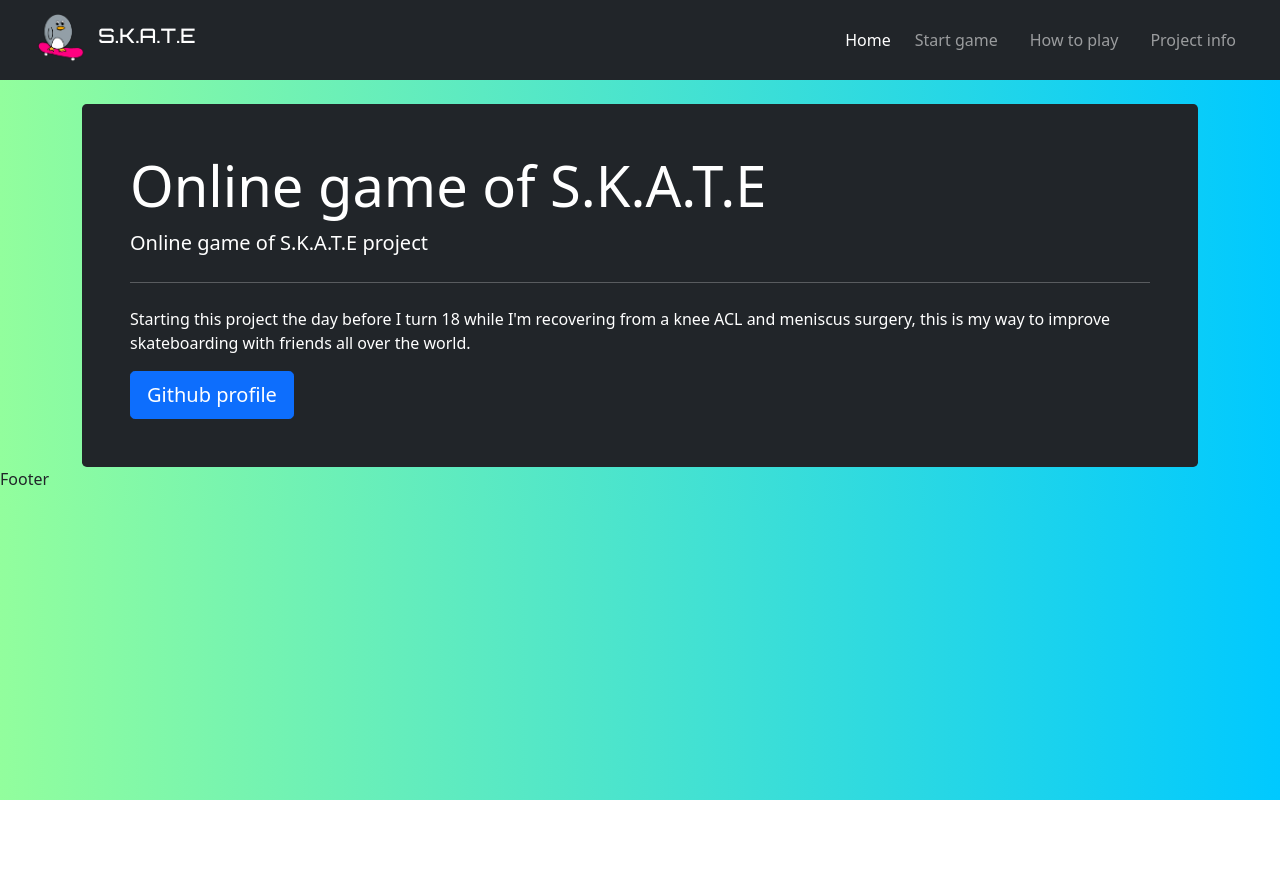
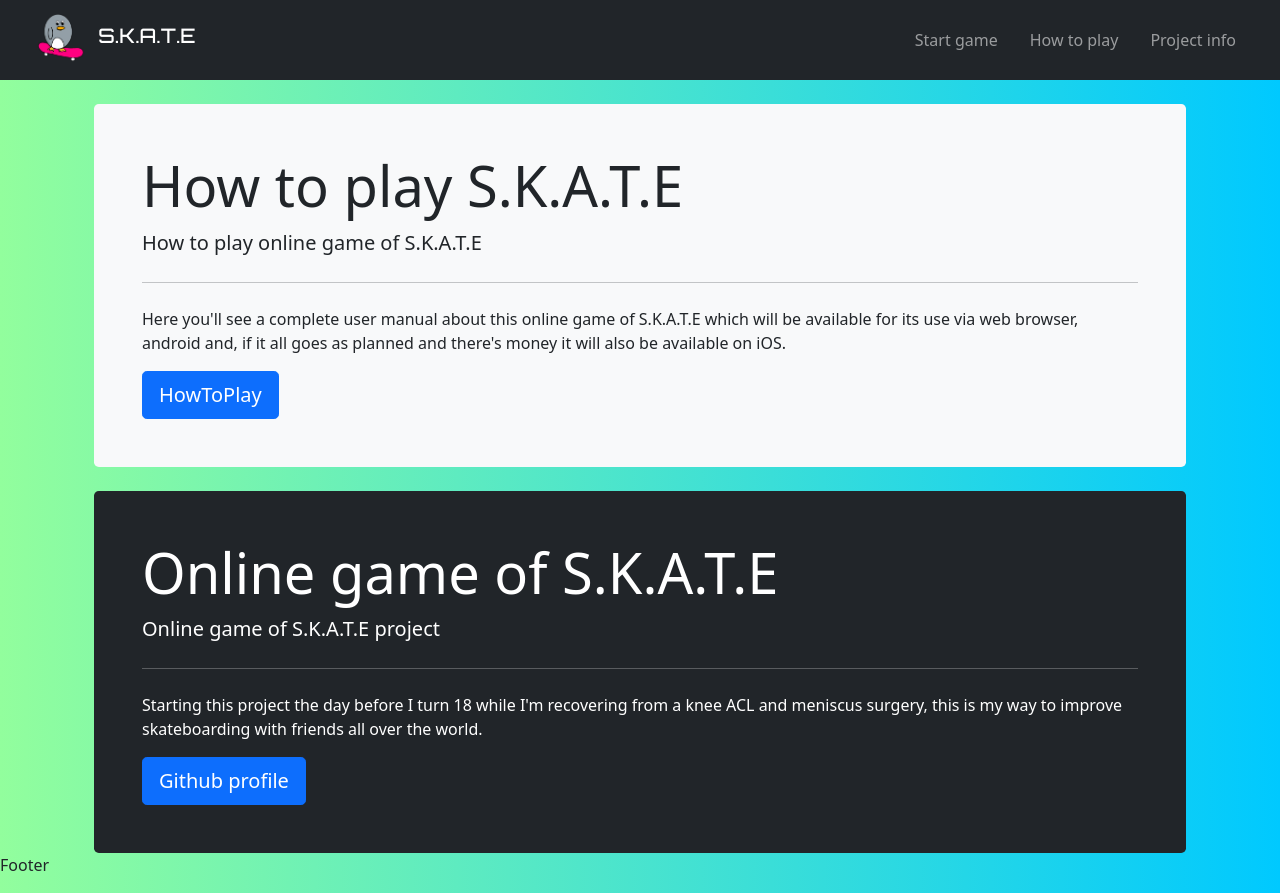
Before and after one commit to GameOfSKATE/GameOfSKATE.github.io, a website: page www/index.html in a window 1280 px wide. Before the commit the page ends 800 px from the top, so only its background shows below. Drawn offline with nearby package versions, Linux system fonts and the light colour scheme.

Commit message:
How to play

```diff
--- a/www/index.html
+++ b/www/index.html
@@ -36,17 +36,14 @@
             <div class="navbar-right">
                 <div class="collapse navbar-collapse" id="navbarNav">
                     <ul class="navbar-nav">
-                        <li class="nav-item">
-                            <a class="nav-link active" aria-current="page" href="#">Home</a>
-                        </li>
                         <li class="nav-item px-2">
                             <a class="nav-link" href="#">Start game</a>
                         </li>
                         <li class="nav-item px-2">
-                            <a class="nav-link" href="#">How to play</a>
+                            <a class="nav-link" href="#HowToPlay">How to play</a>
                         </li>
                         <li class="nav-item ps-2 pe-4">
-                            <a class="nav-link" href="#">Project info</a>
+                            <a class="nav-link" href="#ProjectInfo">Project info</a>
                         </li>
                     </ul>
                 </div>
@@ -54,6 +51,22 @@
         </div>
     </nav>
 
+    <div class="container" id="#HowToPlay">
+        <main class="container">
+            <div class="jumbotron mt-4 bg-light p-5 text-black rounded-3">
+                <h1 class="display-4">How to play S.K.A.T.E</h1>
+                <p class="lead">How to play online game of S.K.A.T.E</p>
+                <hr class="my-4">
+                <p>
+                    Here you'll see a complete user manual about this online game of S.K.A.T.E which will be available for its use
+                    via web browser, android and, if it all goes as planned and there's money it will also be available on iOS.
+                </p>
+                <a href="https://goodlvck.gitbook.io/gameofskate/" class="btn btn-primary btn-lg">HowToPlay</a>
+            </div>
+        </main>
+    </div>
+
+    <div class="container" id="#ProjectInfo">
         <main class="container">
             <div class="jumbotron mt-4 bg-dark p-5 text-white rounded-3">
                 <h1 class="display-4">Online game of S.K.A.T.E</h1>
@@ -65,6 +78,8 @@
                 <a href="https://github.com/GoodLvck" class="btn btn-primary btn-lg">Github profile</a>
             </div>
         </main>
+    </div>
+
 
     <p>Footer</p>
 
```
Also changed, not shown: www/img/GitbookSKATE.png (added). Lines whose indentation alone changed are shown as unchanged.
